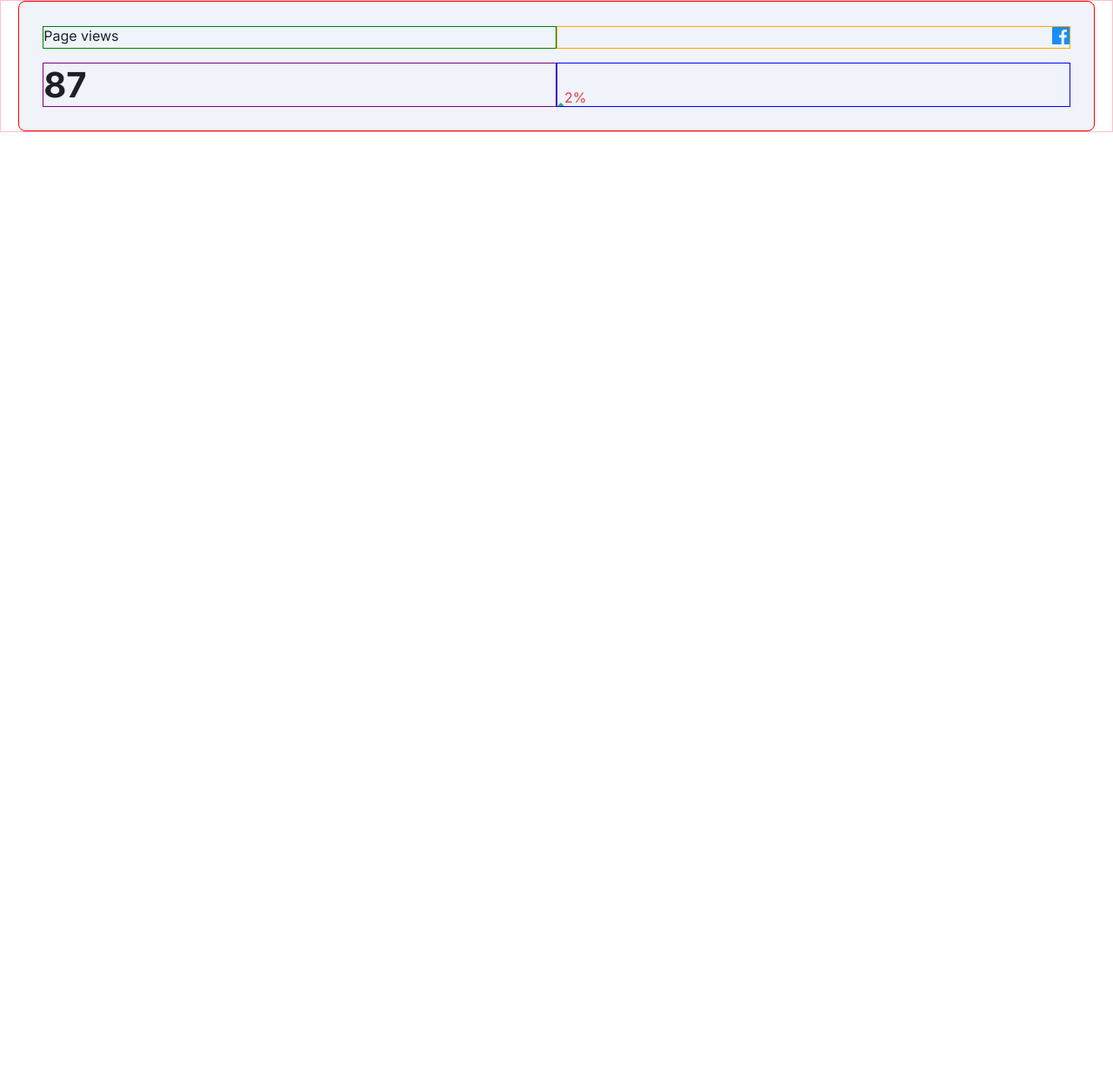
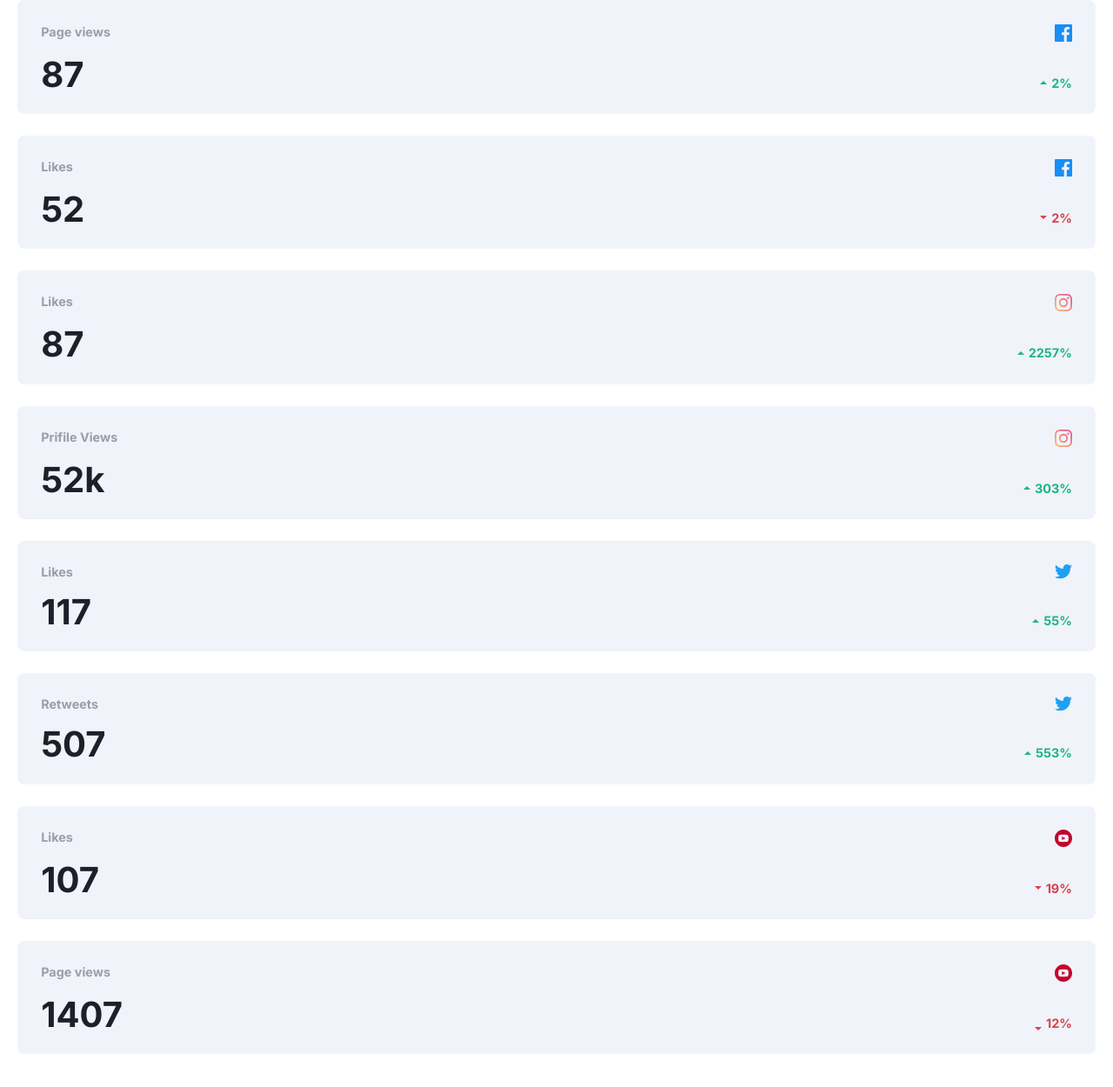
Before and after one commit to GeoannyCode/Social-Media-Dashboard, a plain HTML site: page index.html in a window 1280 px wide. Shown: the part 1181-2431 px from the top of the page at 87% size. Before the commit the page ends 1833 px from the top, so only its background shows below. Drawn offline with Linux system fonts and the light colour scheme.

Commit message:
card small end

```diff
--- a/css/styles.css
+++ b/css/styles.css
@@ -131,12 +131,12 @@ h1{
 }
 
 .overview{
-    border: 1px solid pink;
+
     margin-bottom: 500px;
 }
 
 .card-small{
-    border: 1px solid red;
+    /*border: 1px solid red;*/
     display: grid;
     grid-template-columns: 1fr 1fr;
     grid-row-gap: 1em;
@@ -150,24 +150,45 @@ h1{
 }
 
 .card-small-views{
-    border: 1px solid green;
+    /*border: 1px solid green;*/
+    color: var(--gray);
+    font-weight: bold;
+    font-size: .9em;
 }
 
 .card-small-icon{
-    border: 1px solid orange;
+    /*border: 1px solid orange;*/
     text-align: right;
 }
 
 .card-small-number{
-    border: 1px solid purple;
+    /*border: 1px solid purple;*/
     font-weight: bold;
     font-size: 2.5em;
+    line-height: .9;
 }
 
 .card-small-percentage{
-    border: 1px solid blue;
+    /*border: 1px solid blue;*/
     text-align: right;
     display: flex;
     align-items: flex-end;
+    color: var(--lime-green);
+    justify-content: flex-end;
+    font-size: .9em;
+    font-weight: bold;
+}
+
+.card-small-percentage.is-danger{
     color: var(--bright-red);
 }
+
+.card-small-percentage span {
+    display: flex;
+    align-items: center;
+
+}
+
+.card-small-percentage img {
+    margin-right: 5px;
+}
--- a/index.html
+++ b/index.html
@@ -88,6 +88,7 @@
     </section>
     <section class="overview">
         <div class="wrapper">
+            <div class="grid">
                 <div class="card-small">
                     <p class="card-small-views">Page views</p>
                     <p class="card-small-icon">
@@ -95,9 +96,101 @@
                     </p>
                     <p class="card-small-number">87</p>
                     <p class="card-small-percentage">
+                        <span>
                         <img src="images/icon-up.svg" alt="">
                         2%
+                        </span>
                     </p>
+                </div>
+                <div class="card-small">
+                    <p class="card-small-views">Likes</p>
+                    <p class="card-small-icon">
+                        <img src="images/icon-facebook.svg" alt="">
+                    </p>
+                    <p class="card-small-number">52</p>
+                    <p class="card-small-percentage is-danger">
+                        <span>
+                            <img src="images/icon-down.svg" alt="">
+                            2%
+                            </span>
+                    </p>
+                </div>
+                <div class="card-small">
+                    <p class="card-small-views">Likes</p>
+                    <p class="card-small-icon">
+                        <img src="images/icon-instagram.svg" alt="">
+                    </p>
+                    <p class="card-small-number">87</p>
+                    <p class="card-small-percentage ">
+                        <span>
+                            <img src="images/icon-up.svg" alt="">
+                            2257%
+                        </span>
+                    </p>
+                </div>
+                <div class="card-small">
+                    <p class="card-small-views">Prifile Views</p>
+                    <p class="card-small-icon">
+                        <img src="images/icon-instagram.svg" alt="">
+                    </p>
+                    <p class="card-small-number">52k</p>
+                    <p class="card-small-percentage">
+                        <span>
+                            <img src="images/icon-up.svg" alt="">
+                            303%
+                        </span>
+                    </p>
+                </div>
+                <div class="card-small">
+                    <p class="card-small-views">Likes</p>
+                    <p class="card-small-icon">
+                        <img src="images/icon-twitter.svg" alt="">
+                    </p>
+                    <p class="card-small-number">117</p>
+                    <p class="card-small-percentage">
+                        <span>
+                            <img src="images/icon-up.svg" alt="">
+                            55%
+                        </span>
+                    </p>
+                </div>
+                <div class="card-small">
+                    <p class="card-small-views">Retweets</p>
+                    <p class="card-small-icon">
+                        <img src="images/icon-twitter.svg" alt="">
+                    </p>
+                    <p class="card-small-number">507</p>
+                    <p class="card-small-percentage">
+                        <span>
+                            <img src="images/icon-up.svg" alt="">
+                            553%
+                        </span>
+                    </p>
+                </div>
+                <div class="card-small">
+                    <p class="card-small-views">Likes</p>
+                    <p class="card-small-icon">
+                        <img src="images/icon-youtube.svg" alt="">
+                    </p>
+                    <p class="card-small-number">107</p>
+                    <p class="card-small-percentage is-danger">
+                        <span>
+                            <img src="images/icon-down.svg" alt="">
+                            19%
+                        </span>
+                    </p>
+                </div>
+                <div class="card-small">
+                    <p class="card-small-views">Page views</p>
+                    <p class="card-small-icon">
+                        <img src="images/icon-youtube.svg" alt="">
+                    </p>
+                    <p class="card-small-number">1407</p>
+                    <p class="card-small-percentage is-danger">
+                        <img src="images/icon-down.svg" alt="">
+                        12%
+                    </p>
+                </div>
             </div>
         </div>
     </section>
```
Lines whose indentation alone changed are shown as unchanged.
